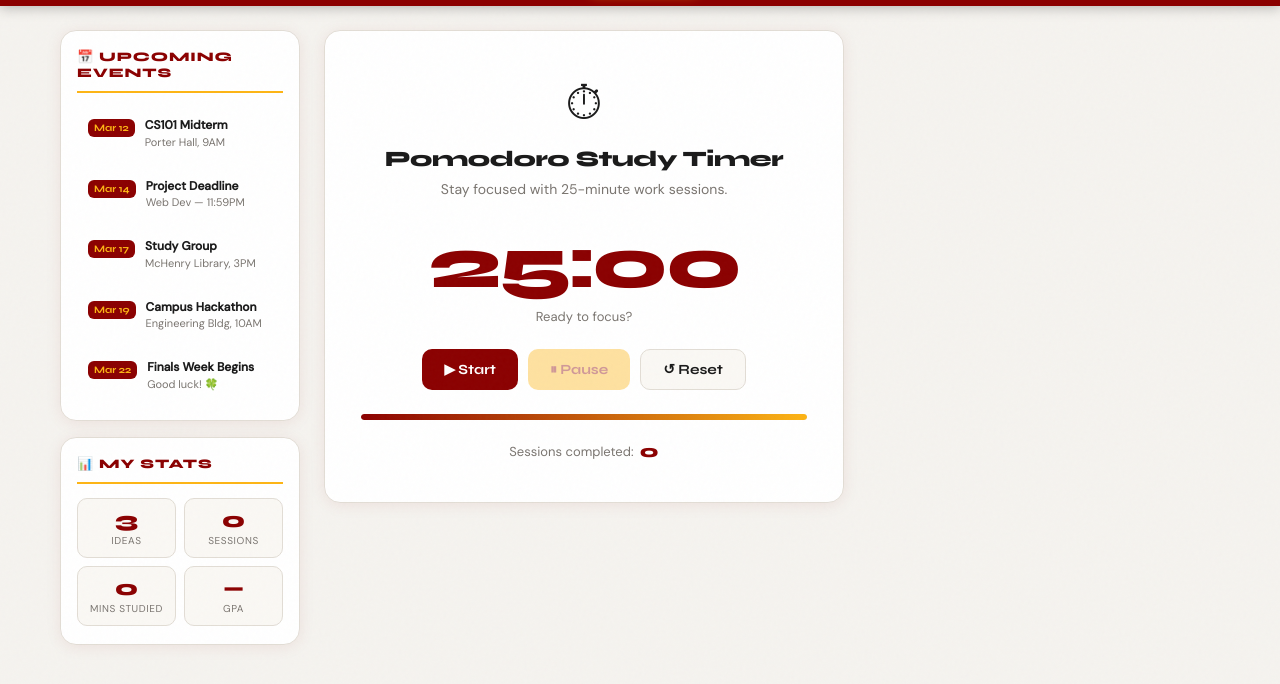
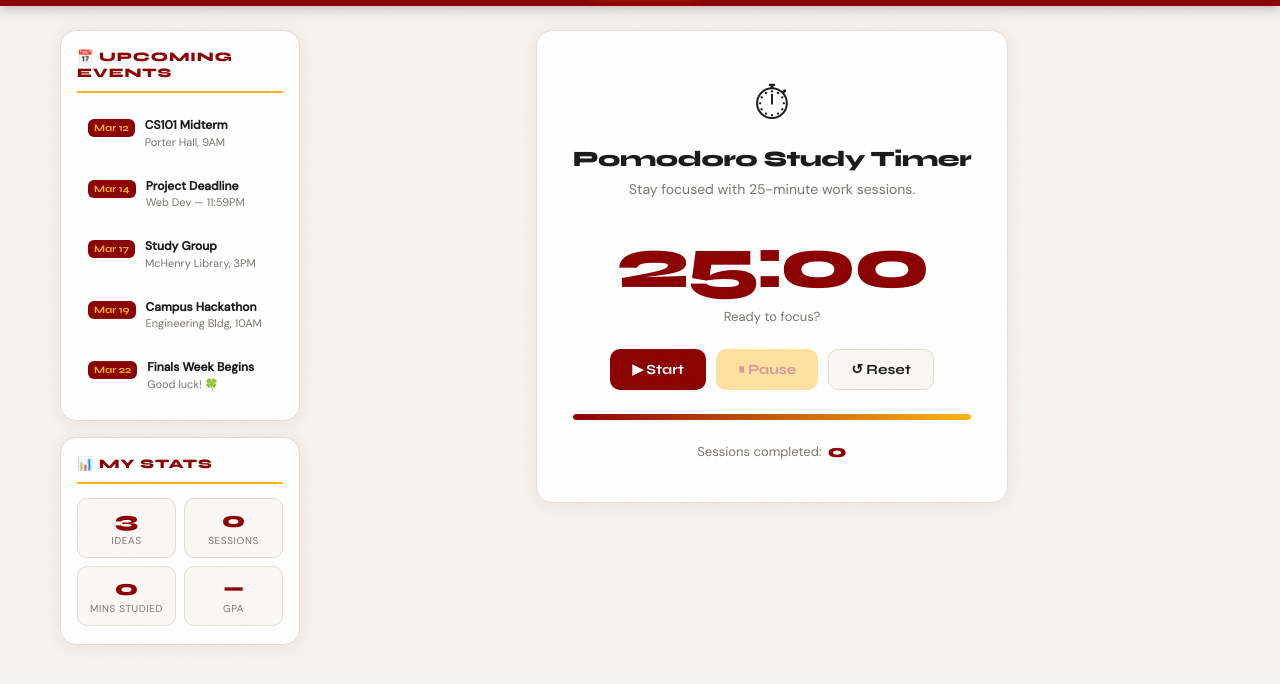
Before and after one commit to kavijaperera/group-idea-board, a plain HTML site: page index.html in a window 1280 px wide. Both pictures are taken after a click on the button "⏱ Study Timer". Shown: the part 50-734 px from the top of the page. Drawn offline with Linux system fonts and the light colour scheme.

Commit message:
Update style.css
QA

```diff
--- a/style.css
+++ b/style.css
@@ -318,6 +318,13 @@ body {
 
 .page { display: none; }
 .page.active { display: block; animation: fade-in-up 0.45s cubic-bezier(0.22, 1, 0.36, 1) both; }
+
+#page-study-timer.active,
+#page-gpa-calc.active {
+    display: flex;
+    justify-content: center;
+    align-items: flex-start;
+}
 
 @keyframes fade-in-up {
     from { opacity: 0; transform: translateY(18px); }
```
